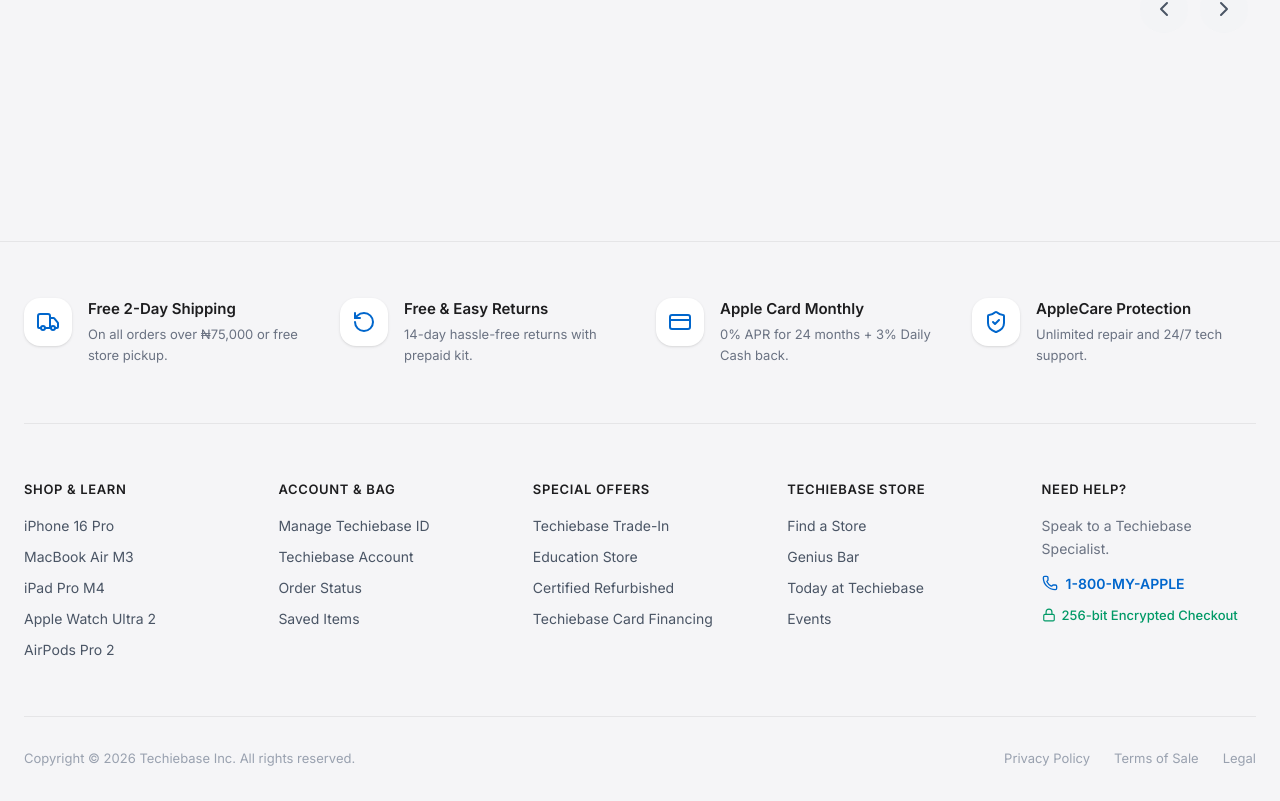
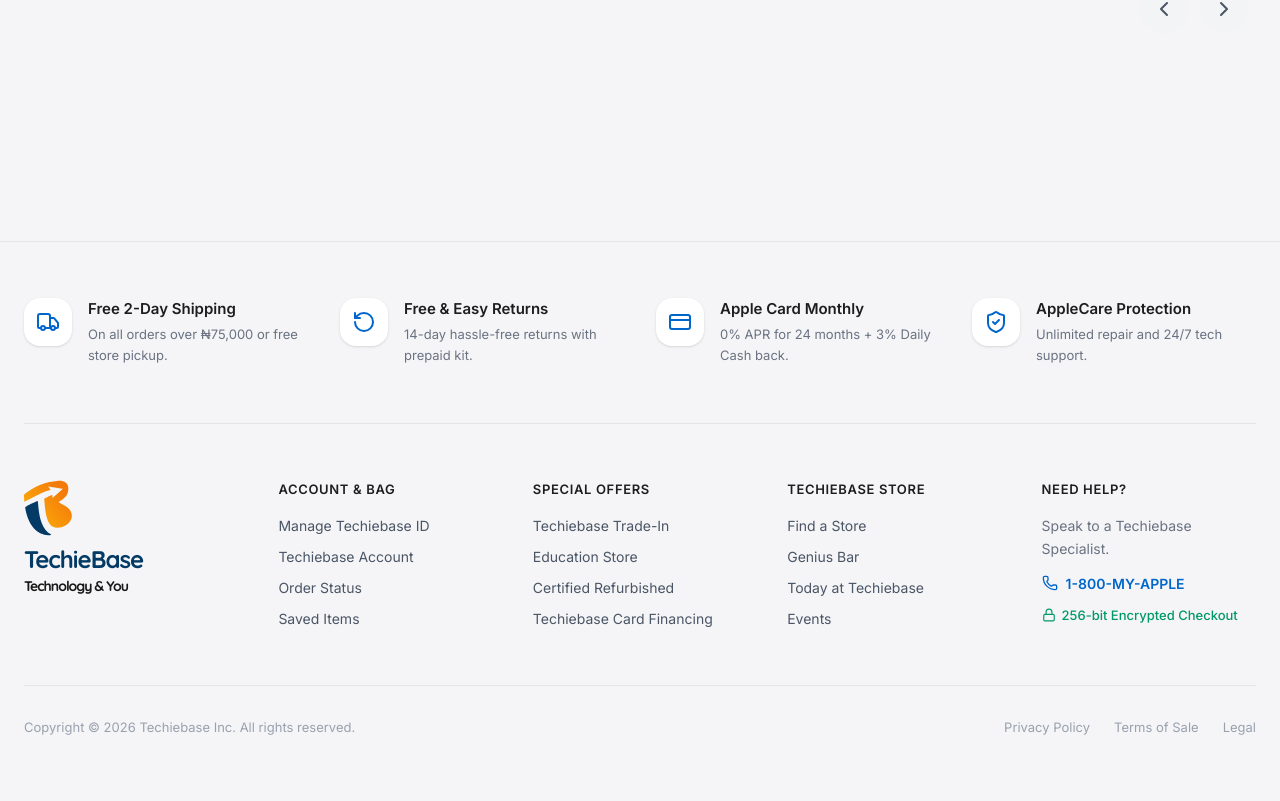
Before and after one commit to Mbdulrohim/TechieSuite, a React (Vite) app: page / in a window 1280 px wide. Shown: the part 6930-7731 px from the top of the page. After the commit the page ends 7700 px from the top, so only its background shows below. Built offline with nearby package versions, Linux system fonts and the light colour scheme.

Commit message:
feat: add TechieBase branded footer banner and remove Shop & Learn section

```diff
--- a/src/components/Footer.tsx
+++ b/src/components/Footer.tsx
@@ -52,17 +52,27 @@
 
         {/* Footer Columns */}
         <div className="grid grid-cols-2 md:grid-cols-5 gap-10 py-14 border-b border-[#E5E5E7]">
-          <div>
-            <h5 className="font-bold text-[#1D1D1F] mb-4 text-[13px] uppercase tracking-wider">
-              Shop & Learn
-            </h5>
-            <ul className="space-y-2.5 text-[14px] text-gray-600">
-              <li><a href="#" className="hover:text-[#0066CC] transition-colors">iPhone 16 Pro</a></li>
-              <li><a href="#" className="hover:text-[#0066CC] transition-colors">MacBook Air M3</a></li>
-              <li><a href="#" className="hover:text-[#0066CC] transition-colors">iPad Pro M4</a></li>
-              <li><a href="#" className="hover:text-[#0066CC] transition-colors">Apple Watch Ultra 2</a></li>
-              <li><a href="#" className="hover:text-[#0066CC] transition-colors">AirPods Pro 2</a></li>
-            </ul>
+          {/* Brand Column (Replaces Shop & Learn) */}
+          <div className="flex flex-col items-start space-y-2">
+            <svg className="w-12 h-14 shrink-0" viewBox="0 0 247 280" fill="none" xmlns="http://www.w3.org/2000/svg">
+              <path d="M170.06 0.543366C211.433 -3.50614 236.19 15.0004 225.777 58.7006C219.822 83.6759 197.521 97.0917 177.019 109.248C202.895 128.074 240.615 133.768 245.737 174.945C253.304 228.401 158.951 268.373 130.476 220.383C109.715 185.398 107.262 130.7 104.03 90.9305C110.203 87.7638 117.471 84.5483 123.813 81.5593C132.049 77.8651 137.511 75.9054 146.175 73.3062C146.449 79.2815 146.175 83.1095 145.731 89.116C163.371 73.5985 182.968 56.9004 200.005 40.9441C191.923 40.0734 182.612 38.3982 174.453 37.2143L123.188 29.5633C129.077 35.8709 132.236 39.4949 136.853 46.7363C133.256 48.009 129.198 49.3672 125.524 50.3789C81.6609 62.4589 43.0633 89.6682 1.77713 107.681C0.905266 97.5528 -0.234185 82.0687 0.0421786 72.0297C4.47551 66.5018 15.1687 58.6589 20.9833 54.4602C61.8768 24.9276 119.449 3.86687 170.06 0.543366Z" fill="url(#footer_logo_gradient)"/>
+              <path d="M69.3843 104.332C70.2243 104.237 69.8076 104.242 70.7452 104.75C72.3815 109.08 72.4012 117.39 72.8251 122.091C77.3736 172.495 84.2936 229.866 123.539 266.163C127.668 269.987 135.597 273.825 140.598 277.026C124.493 283.182 101.35 277.767 85.9162 271.323C79.9453 268.545 74.2502 265.211 68.9061 261.362C38.4491 239.421 20.2864 200.135 11.2739 164.666C8.90839 155.356 7.37249 145.404 5.82617 135.893C18.9249 126.569 53.7972 110.883 69.3843 104.332Z" fill="#033B66"/>
+              <defs>
+                <linearGradient id="footer_logo_gradient" x1="184" y1="36.5" x2="18" y2="180.5" gradientUnits="userSpaceOnUse">
+                  <stop stop-color="#F47B09"/>
+                  <stop offset="1" stop-color="#FBAC09"/>
+                </linearGradient>
+              </defs>
+            </svg>
+
+            <div className="flex flex-col items-start gap-0.5">
+              <h3 className="font-quicksand font-bold text-2xl text-[#033B66] tracking-[-0.03em] leading-tight">
+                TechieBase
+              </h3>
+              <p className="font-quicksand font-bold text-xs md:text-sm text-[#191919] tracking-[-0.03em]">
+                Technology &amp; You
+              </p>
+            </div>
           </div>
 
           <div>
```
